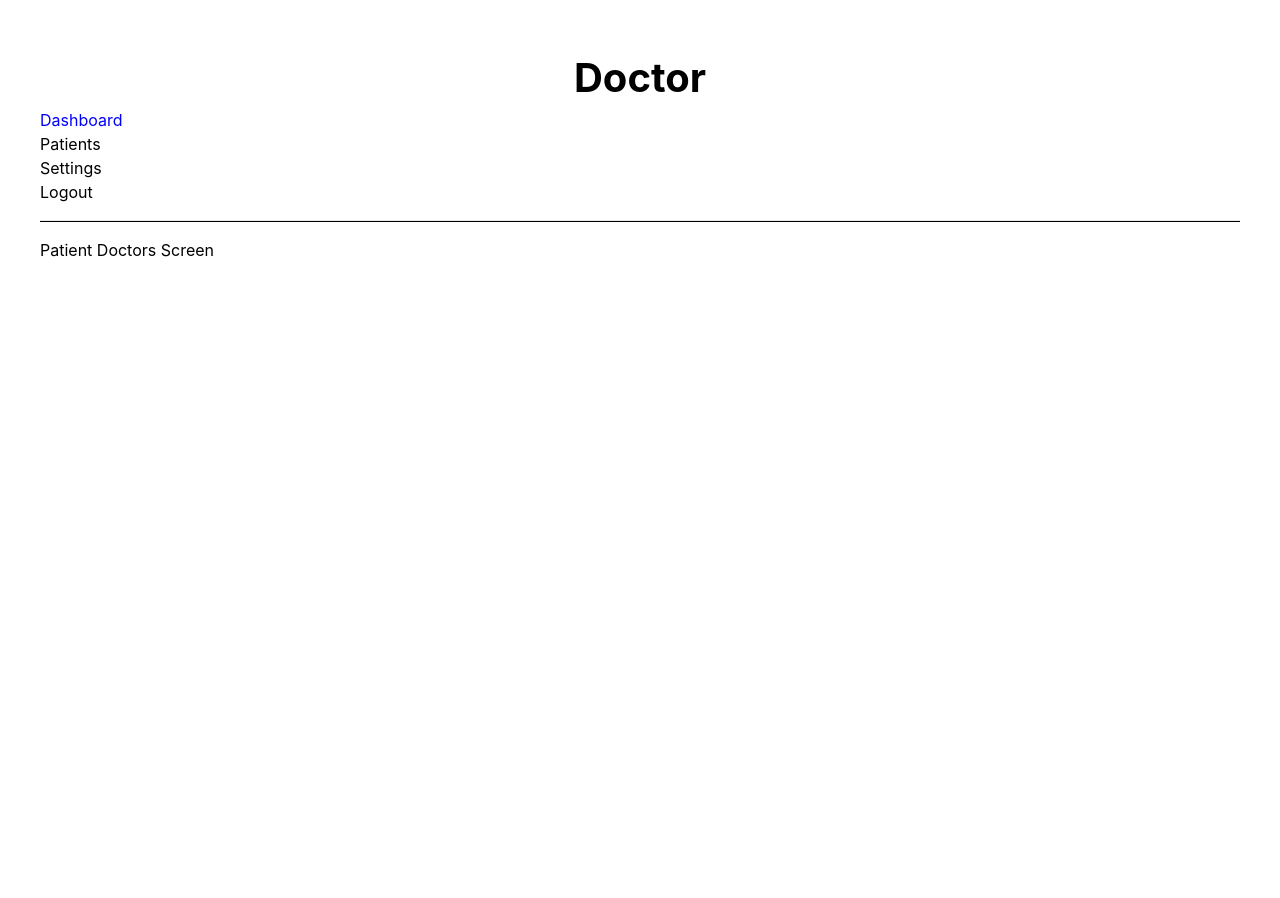
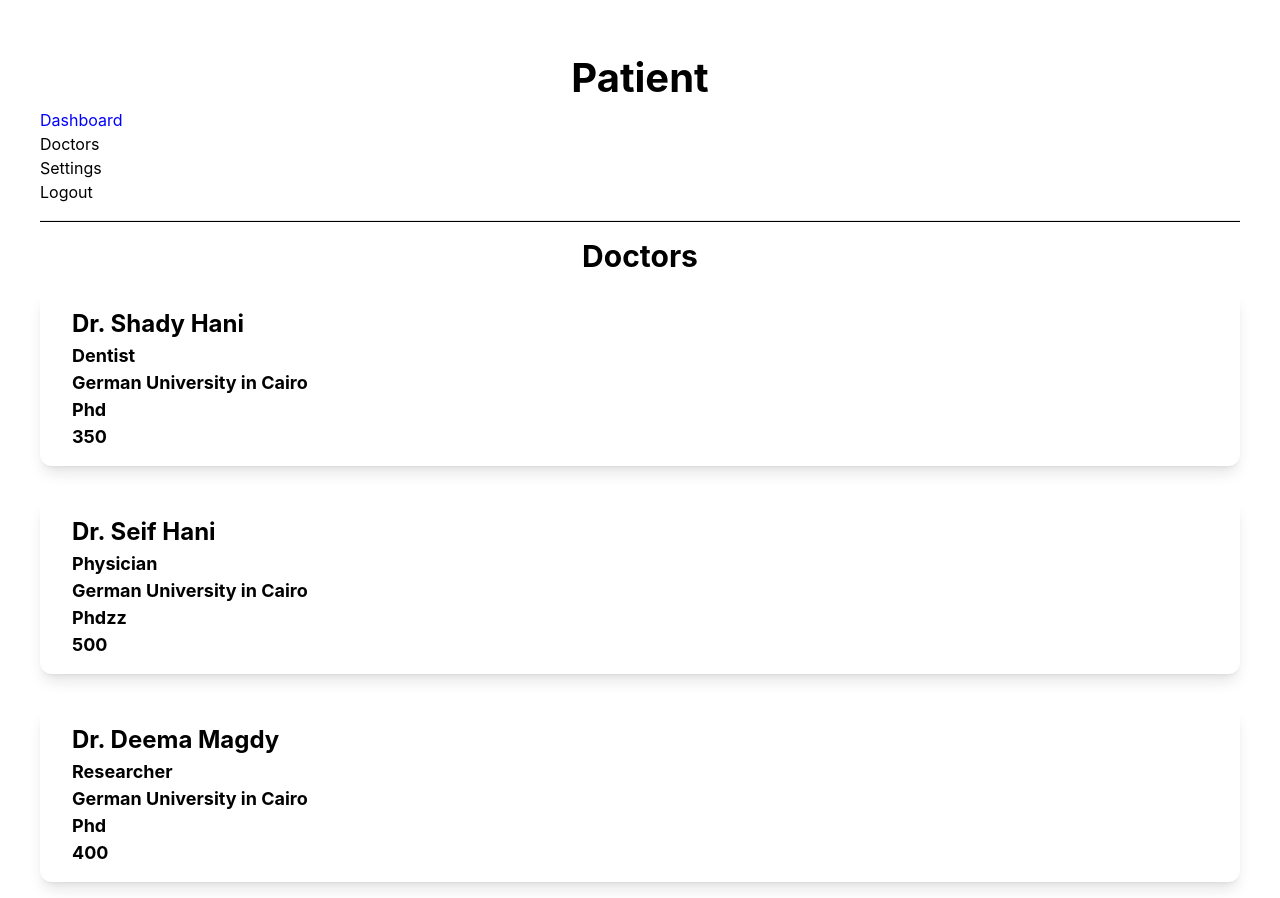
Before and after one commit to Co-and-Zayed/virtual-clinic-frontend, a React (Create React App) app: page /doctors in a window 1280 px wide. Before the commit the page ends 800 px from the top, so only its background shows below. Built offline with nearby package versions, Linux system fonts and the light colour scheme.

Commit message:
view doctors screen initial

```diff
--- a/src/screens/VirtualClinicScreens/User Screens/Patient Screens/DoctorsScreen/DoctorsScreen.tsx
+++ b/src/screens/VirtualClinicScreens/User Screens/Patient Screens/DoctorsScreen/DoctorsScreen.tsx
@@ -3,9 +3,109 @@
 import { useEffect, useState } from "react";
 
 const DoctorsScreen = () => {
+  // a doctor is:
+  //  name: {
+  //     type: String,
+  //     required : true
+  // },
+  // email: {
+  //     type: String,
+  //     required : true
+  // },
+  // username:  {
+  //     type: String,
+  //     required : true
+  // },
+  // password:  {
+  //     type: String,
+  //     required : true
+  // },
+  // specialty:  {
+  //     type: String,
+  //     required : true
+  // },
+  // date_of_birth:  {
+  //     type: Date,
+  //     required : true
+  // },
+  // affiliation:  {
+  //     type: String,
+  //     required : true
+  // },
+  // educationalBackground:  {
+  //     type: String,
+  //     required : true
+  // },
+  // hourlyRate:  {
+  //     type: Number,
+  //     required : true
+  // },
+  // generate a random doctor
+  const doctors = [
+    {
+      name: "Dr. Shady Hani",
+      email: "doc.shady@gmail.com",
+      specialty: "Dentist",
+      date_of_birth: new Date("1999-01-01"),
+      affiliation: "German University in Cairo",
+      educationalBackground: "Phd",
+      hourlyRate: 350,
+    },
+    {
+      name: "Dr. Seif Hani",
+      email: "doc.seif@gmail.com",
+      specialty: "Physician",
+      date_of_birth: new Date("1999-01-01"),
+      affiliation: "German University in Cairo",
+      educationalBackground: "Phdzz",
+      hourlyRate: 500,
+    },
+    {
+      name: "Dr. Deema Magdy",
+      email: "doc.deema@gmail.com",
+      specialty: "Researcher",
+      date_of_birth: new Date("1999-01-01"),
+      affiliation: "German University in Cairo",
+      educationalBackground: "Phd",
+      hourlyRate: 400,
+    },
+  ];
+
   return (
     <div className={`w-full flex flex-col items-start justify-center`}>
-      <h1>Patient Doctors Screen</h1>
+      {/* Map the doctors */}
+      {/* Each should have a card displaying all their info */}
+
+      <div className={`w-full flex justify-center items-center`}>
+        <div className={`w-full flex flex-col justify-center items-center`}>
+          <h1 className={`text-3xl font-bold`}>Doctors</h1>
+          <div className={`w-full flex flex-col justify-center items-center`}>
+            {doctors.map((doctor) => (
+              <div
+                className={`w-full flex flex-col justify-center items-center`}
+              >
+                <div
+                  className={`w-full flex justify-center items-center bg-white rounded-xl shadow-lg my-4 py-4 px-8`}
+                >
+                  <div
+                    className={`w-full flex flex-col justify-center items-start`}
+                  >
+                    <h1 className={`text-2xl font-bold`}>{doctor.name}</h1>
+                    <h1 className={`text-lg font-bold`}>{doctor.specialty}</h1>
+                    <h1 className={`text-lg font-bold`}>
+                      {doctor.affiliation}
+                    </h1>
+                    <h1 className={`text-lg font-bold`}>
+                      {doctor.educationalBackground}
+                    </h1>
+                    <h1 className={`text-lg font-bold`}>{doctor.hourlyRate}</h1>
+                  </div>
+                </div>
+              </div>
+            ))}
+          </div>
+        </div>
+      </div>
     </div>
   );
 };
```
Also changed, not shown: 1 other file (tests, documents, lock files or other folders).
